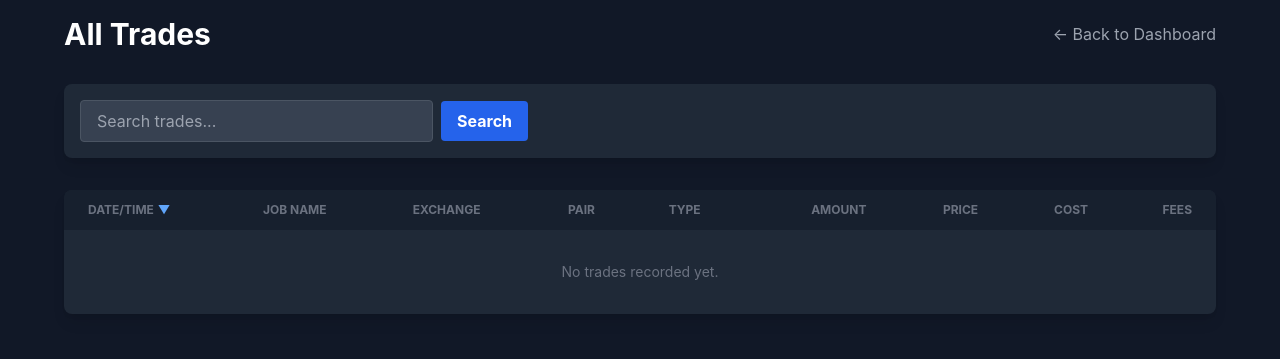
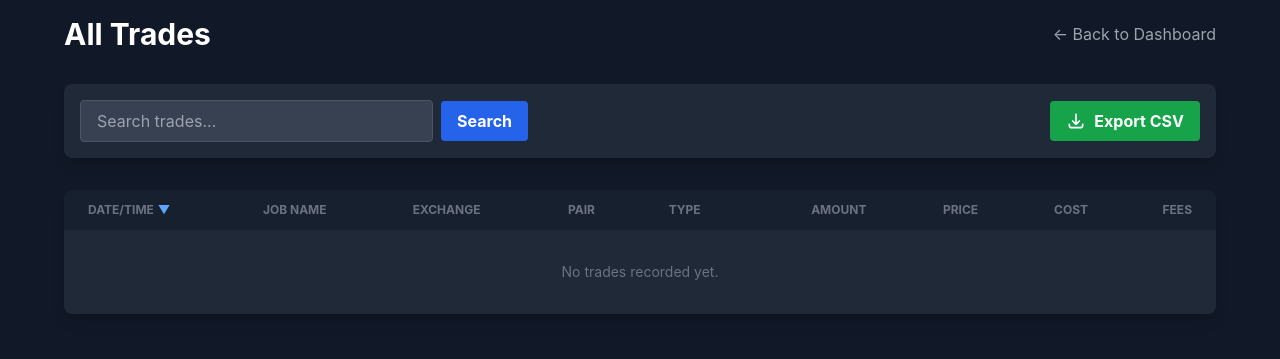
Before and after one commit to ksalling/dcabot, a Django app: page /core/trades/ in a window 1280 px wide. Shown: the part 61-420 px from the top of the page. Run offline with Django 5.2, Linux system fonts and the light colour scheme; the visitor is signed in with stand-in values (Sample User, id 1); data that the repository does not hold is empty; some libraries are stand-ins or nearby versions.

Commit message:
csv exports

```diff
--- a/core/templates/core/trade_list.html
+++ b/core/templates/core/trade_list.html
@@ -22,6 +22,16 @@
             <a href="{% url 'trade_list' %}" class="text-gray-400 hover:text-white text-sm">Clear</a>
             {% endif %}
         </form>
+
+        <a href="{% url 'trade_export' %}?search={{ search_query }}"
+            class="bg-green-600 hover:bg-green-500 text-white px-4 py-2 rounded font-bold transition-colors flex items-center space-x-2">
+            <svg xmlns="http://www.w3.org/2000/svg" class="h-5 w-5" fill="none" viewBox="0 0 24 24"
+                stroke="currentColor">
+                <path stroke-linecap="round" stroke-linejoin="round" stroke-width="2"
+                    d="M4 16v1a3 3 0 003 3h10a3 3 0 003-3v-1m-4-4l-4 4m0 0l-4-4m4 4V4" />
+            </svg>
+            <span>Export CSV</span>
+        </a>
     </div>
 
     <div class="bg-gray-800 rounded-lg shadow-lg overflow-hidden">
--- a/core/urls.py
+++ b/core/urls.py
@@ -11,6 +11,7 @@ urlpatterns = [
     path('jobs/<int:pk>/history/', views.JobHistoryView.as_view(), name='job_history'),
     path('jobs/<int:pk>/runway/', views.JobRunwayView.as_view(), name='job_runway'),
     path('trades/', views.TradeListView.as_view(), name='trade_list'),
+    path('trades/export/', views.export_trades_csv, name='trade_export'),
     path('jobs/<int:pk>/clear-alert/', views.JobClearAlertView.as_view(), name='job_clear_alert'),
     path('accounts/add/', views.AccountCreateView.as_view(), name='account_create'),
     path('accounts/<int:pk>/toggle/', views.AccountToggleView.as_view(), name='account_toggle'),
--- a/core/views.py
+++ b/core/views.py
@@ -6,6 +6,9 @@ from django.views.generic import ListView, DetailView, CreateView, UpdateView, D
 from django.urls import reverse_lazy, reverse
 from django.http import HttpResponse
 from django.contrib import messages
+from django.contrib.auth import login
+from django.contrib.auth.decorators import login_required
+from django.utils.decorators import method_decorator
 from django.contrib.auth.models import User
 from .models import AutobuyJob, ExchangeAccount, JobLog, Trade, JobToken, SupportedExchange
 from .forms import AutobuyJobForm, ExchangeAccountForm, UserProfileForm, ExchangeAccountEditForm
@@ -528,3 +531,42 @@ class TradeListView(LoginRequiredMixin, ListView):
         context['current_sort'] = self.request.GET.get('sort', '-timestamp')
         context['search_query'] = self.request.GET.get('search', '')
         return context
+
+@login_required
+def export_trades_csv(request):
+    import csv
+    from django.http import HttpResponse
+
+    response = HttpResponse(content_type='text/csv')
+    response['Content-Disposition'] = 'attachment; filename="dca_trades.csv"'
+
+    writer = csv.writer(response)
+    writer.writerow(['Date/Time (UTC)', 'Job Name', 'Exchange', 'Pair', 'Type', 'Amount', 'Price', 'Cost', 'Fees'])
+
+    trades = Trade.objects.filter(user=request.user).order_by('-timestamp')
+
+    # Apply same search filter if present (optional, but good UX)
+    search_query = request.GET.get('search', '')
+    if search_query:
+        from django.db.models import Q
+        trades = trades.filter(
+            Q(job_name__icontains=search_query) |
+            Q(exchange_name__icontains=search_query) |
+            Q(symbol__icontains=search_query) |
+            Q(order_type__icontains=search_query)
+        )
+
+    for trade in trades:
+        writer.writerow([
+            trade.timestamp.isoformat(),
+            trade.job_name,
+            trade.exchange_name,
+            trade.symbol,
+            trade.order_type,
+            trade.amount_received,
+            trade.purchase_price,
+            trade.amount_spent,
+            trade.fee_incurred,
+        ])
+
+    return response
```
